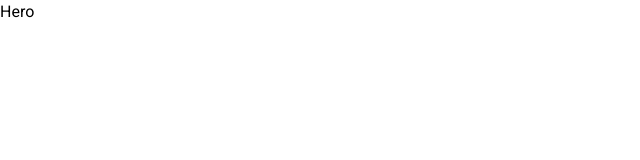
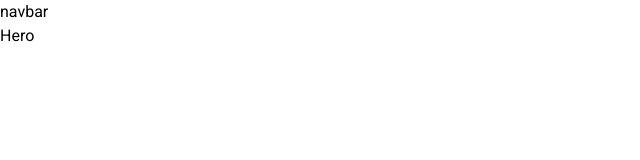
Before and after one commit to mdsabbiralmamon/sameon-rich-cv, a Next.js app: page / in a window 1280 px wide. Shown: the top 160 px of the page, without its empty margins (0-640 px from the left). Built offline with nearby package versions, Linux system fonts and the light colour scheme.

Commit message:
added symentic structure

```diff
--- a/src/app/layout.tsx
+++ b/src/app/layout.tsx
@@ -1,5 +1,6 @@
 import type { Metadata } from "next";
 import "./globals.css";
+import Navbar from "@/components/Shared/Navbar/Navbar";
 
 export const metadata: Metadata = {
   title: "SAMEON CV",
@@ -15,9 +16,11 @@ export default function RootLayout({
     <html lang="en">
       <body>
         <header>
-
+          <Navbar />
         </header>
-        {children}
+        <main>
+          {children}
+        </main>
         <footer>
 
         </footer>
--- a/src/app/page.tsx
+++ b/src/app/page.tsx
@@ -3,12 +3,9 @@ import HeroSection from "@/components/HomePage/HeroSection/HeroSection";
 export default function Home() {
   return (
     <>
-    <header>
-      <HeroSection />
-    </header>
-    <main>
-
-    </main>
+      <div>
+        <HeroSection />
+      </div>
     </>
   );
 }
```
